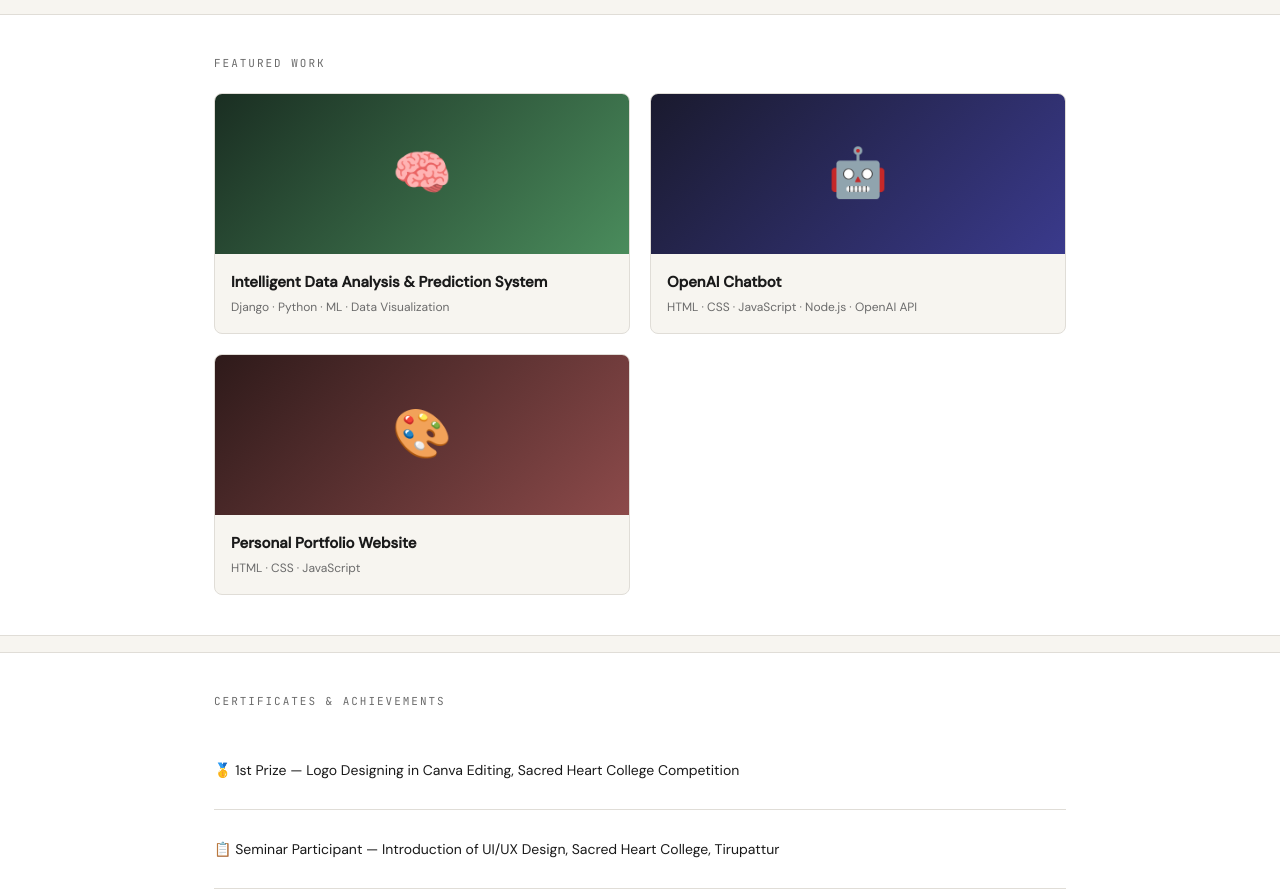
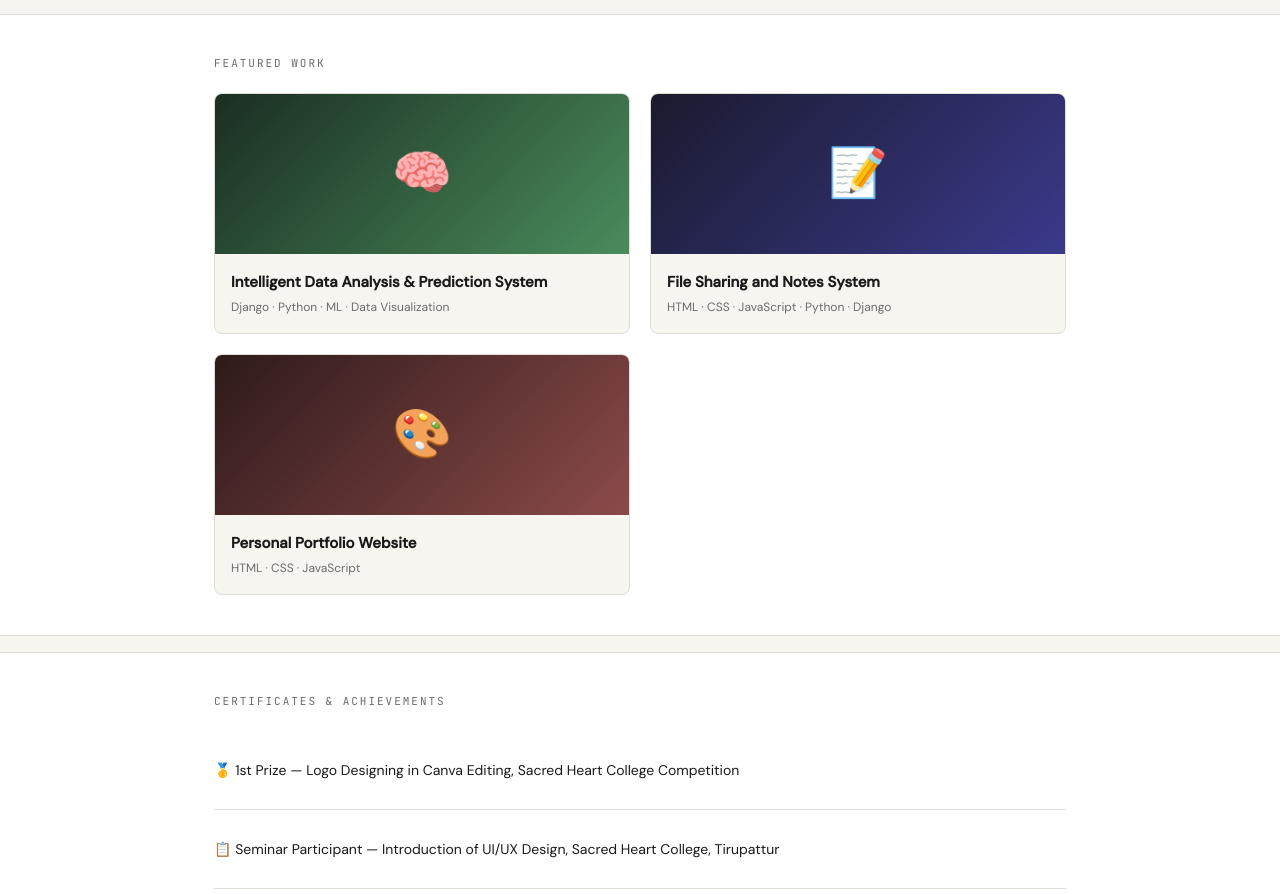
Before and after one commit to lallisree/lalli_portfolio-, a plain HTML site: page index.html in a window 1280 px wide. Shown: the part 822-1716 px from the top of the page. Drawn offline with nearby package versions, Linux system fonts and the light colour scheme; a web font is replaced by a local one.

Commit message:
Update index.html

```diff
--- a/index.html
+++ b/index.html
@@ -698,7 +698,7 @@ const DEFAULT_DATA = {
   ],
   projects: [
     { title: "Intelligent Data Analysis & Prediction System", tech: "Django · Python · ML · Data Visualization", emoji: "🧠", gradient: "project-thumb-1", desc: "Scalable web app processing datasets with real-time statistical computations and interactive visual dashboards." },
-    { title: "OpenAI Chatbot", tech: "HTML · CSS · JavaScript · Node.js · OpenAI API", emoji: "🤖", gradient: "project-thumb-2", desc: "AI chatbot responding to user queries in real time using OpenAI API integration." },
+    { title: "File Sharing and Notes System", tech: "HTML · CSS · JavaScript · Python · Django", emoji: "📝", gradient: "project-thumb-2", desc: "AI chatbot responding to user queries in real time using OpenAI API integration." },
     { title: "Personal Portfolio Website", tech: "HTML · CSS · JavaScript", emoji: "🎨", gradient: "project-thumb-3", desc: "Responsive portfolio website showcasing projects, skills, and contact details." }
   ],
   certs: [
@@ -761,7 +761,7 @@ function render() {
   const grid = document.getElementById('projectsGrid');
   grid.innerHTML = '';
   const gradients = ['project-thumb-1','project-thumb-2','project-thumb-3'];
-  const emojis = ['🧠','🤖','🎨','💡','🌐'];
+  const emojis = ['🧠','📝','🎨','💡','🌐'];
   DATA.projects.forEach((p, i) => {
     const card = document.createElement('div');
     card.className = 'project-card';
```
